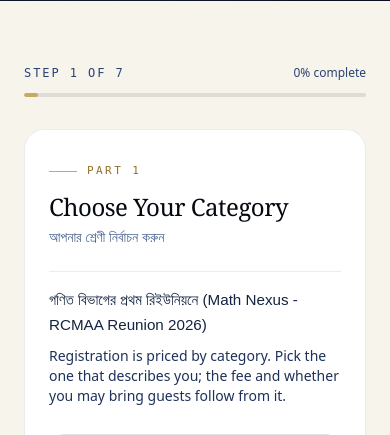
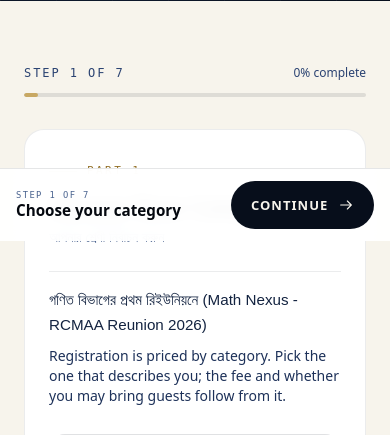
Before and after one commit to ASTGD/rcmaa, a Laravel app: page /register in a window 390 px wide. Shown: the part 603-1038 px from the top of the page. Run offline with Laravel 12, Linux system fonts and the light colour scheme; style sheets or scripts are compiled from the project's sources.

Commit message:
Make the registration form workable on a phone
Most people will register on a phone, and many of them are older graduates.
Three things made that harder than it needed to be.

Inputs were 15px. iOS Safari zooms the whole page whenever a focused field is
under 16px, so every one of the roughly thirty fields meant a zoom in and a
pinch back out. They are 16px on phones now, and stay at 15px from md up where
no zooming happens.

The Back and Continue buttons sat at the foot of the card, and the steps run to
two or three screens each on a phone — step 1 is 2,195px tall, step 5 is 1,870.
Every step therefore ended in a long scroll to find Continue. Meanwhile the
running total lived in the sidebar, which stacks below the entire form on a
phone: 3,132px down, so nobody saw what they were about to pay while filling it
in. Both now sit in a bar pinned above the thumb, which also carries the step
counter and respects the iPhone home indicator inset.

Fields carry autocomplete tokens, so a phone can offer the name, number, email
and address it already knows rather than making someone type them.

Verified at 375x812: no horizontal overflow on any of eleven pages, a complete
registration with a guest submits and prices correctly, and the honeypot is
still excluded from autofill.

Co-Authored-By: Claude Opus 5 <noreply@anthropic.com>

```diff
--- a/resources/css/app.css
+++ b/resources/css/app.css
@@ -334,9 +334,18 @@
         background: #fff;
         border-radius: 0.75rem;
         padding: 0.8rem 1rem;
-        font-size: 0.9375rem;
+        /* 16px, not 15px, and deliberately so: iOS Safari zooms the whole page
+           when a focused field is under 16px. Across a seven-step form that is
+           a zoom-and-pinch-back on every single field. */
+        font-size: 1rem;
         color: var(--color-ink-900);
         transition: border-color 0.25s, box-shadow 0.25s, background-color 0.25s;
+    }
+
+    @media (min-width: 768px) {
+        .input {
+            font-size: 0.9375rem;
+        }
     }
 
     .input::placeholder {
--- a/resources/views/components/field.blade.php
+++ b/resources/views/components/field.blade.php
@@ -11,6 +11,9 @@
     // Current value for plain server-rendered forms. Alpine-backed forms hold
     // their own state and leave this null.
     'value' => null,
+    // Lets a phone offer the name, number or address it already knows. Most
+    // registrants are on a phone and many are not fast typists.
+    'autocomplete' => null,
     // Alpine binding. Defaults to form.<name>; pass :model="false" on plain
     // server-rendered forms that have no Alpine state behind them.
     'model' => null,
@@ -46,7 +49,8 @@
 
     @if ($type === 'textarea')
         <textarea id="{{ $id }}" name="{{ $name }}" rows="{{ $rows }}" class="input"
-                  placeholder="{{ $placeholder }}" @if ($serverError) aria-invalid="true" @endif
+                  placeholder="{{ $placeholder }}"
+                  @if ($autocomplete) autocomplete="{{ $autocomplete }}" @endif @if ($serverError) aria-invalid="true" @endif
                   {!! $binding !!}>{{ $current }}</textarea>
 
     @elseif ($type === 'select')
@@ -62,6 +66,7 @@
     @else
         <input id="{{ $id }}" name="{{ $name }}" type="{{ $type }}" class="input"
                placeholder="{{ $placeholder }}" value="{{ $current }}"
+               @if ($autocomplete) autocomplete="{{ $autocomplete }}" @endif
                @if ($type === 'tel') inputmode="tel" @endif
                @if ($type === 'number') inputmode="numeric" @endif
                @if ($serverError) aria-invalid="true" @endif {!! $binding !!}>
--- a/resources/views/pages/register.blade.php
+++ b/resources/views/pages/register.blade.php
@@ -199,17 +199,17 @@ From BDT {{ number_format($cheapest) }} &mdash; priced by category
                             @include('partials.register.heading', ['n' => 2, 'en' => 'Personal Details', 'bn' => 'ব্যক্তিগত তথ্য'])
 
                             <div class="grid gap-6 sm:grid-cols-2">
-                                <x-field name="full_name_en" label="Full Name (English)" required
+                                <x-field name="full_name_en" autocomplete="name" label="Full Name (English)" required
                                          placeholder="e.g. Md. Rofikul Islam"/>
                                 <x-field name="full_name_bn" label="Full Name" bn="বাংলায় নাম"
                                          placeholder="মোঃ রফিকুল ইসলাম"/>
 
-                                <x-field name="mobile" label="Mobile / Contact No" bn="মোবাইল" type="tel" required
+                                <x-field name="mobile" autocomplete="tel" label="Mobile / Contact No" bn="মোবাইল" type="tel" required
                                          placeholder="01712345678"/>
-                                <x-field name="whatsapp" label="WhatsApp Number" type="tel"
+                                <x-field name="whatsapp" autocomplete="tel" label="WhatsApp Number" type="tel"
                                          placeholder="Leave blank if same as mobile"/>
 
-                                <x-field name="email" label="Email Address" type="email" required
+                                <x-field name="email" autocomplete="email" label="Email Address" type="email" required
                                          placeholder="you@example.com"
                                          hint="Your reference number and confirmation are sent here."/>
                                 <x-field name="blood_group" label="Blood Group" type="select"
@@ -217,7 +217,7 @@ From BDT {{ number_format($cheapest) }} &mdash; priced by category
                                          placeholder="Select blood group"
                                          hint="Optional, but useful for the on-site medical desk."/>
 
-                                <x-field name="present_address" label="Present Address" bn="বর্তমান ঠিকানা"
+                                <x-field name="present_address" autocomplete="street-address" label="Present Address" bn="বর্তমান ঠিকানা"
                                          type="textarea" rows="3" required class="sm:col-span-2"/>
                                 <x-field name="permanent_address" label="Permanent Address" bn="স্থায়ী ঠিকানা"
                                          type="textarea" rows="3" class="sm:col-span-2"/>
@@ -277,9 +277,9 @@ From BDT {{ number_format($cheapest) }} &mdash; priced by category
                                 <div class="mt-8 grid gap-6 sm:grid-cols-2">
                                     <x-field name="profession" label="Profession / Sector" required
                                              placeholder="e.g. Education, Banking, Civil Service"/>
-                                    <x-field name="designation" label="Designation" bn="পদবী"
+                                    <x-field name="designation" autocomplete="organization-title" label="Designation" bn="পদবী"
                                              placeholder="e.g. Assistant Professor"/>
-                                    <x-field name="organization" label="Organization / Institution" bn="কর্মস্থল"
+                                    <x-field name="organization" autocomplete="organization" label="Organization / Institution" bn="কর্মস্থল"
                                              required class="sm:col-span-2"
                                              placeholder="e.g. Rajshahi College"/>
                                 </div>
@@ -576,8 +576,10 @@ From BDT {{ number_format($cheapest) }} &mdash; priced by category
                             @error('terms')<p class="field-error">{{ $message }}</p>@enderror
                         </div>
 
-                        {{-- ---------- Navigation ---------- --}}
-                        <div class="mt-10 flex items-center justify-between gap-4 border-t border-ink-900/8 pt-7">
+                        {{-- ---------- Navigation (tablet and desktop) ----------
+                             On phones this is replaced by the fixed bar below, so
+                             Continue is always in reach. --}}
+                        <div class="mt-10 hidden items-center justify-between gap-4 border-t border-ink-900/8 pt-7 md:flex">
                             <button type="button" @click="previous()" x-show="step > 1"
                                     class="btn btn-outline btn-sm">
                                 <x-icon name="chevron-left" class="h-3.5 w-3.5"/>
@@ -654,6 +656,50 @@ From BDT {{ number_format($cheapest) }} &mdash; priced by category
                         <p class="mt-3 text-xs text-ink-400">{{ config('rcmaa.contact.hotline_hours') }}</p>
                     </div>
                 </aside>
+
+                {{-- ---------- Mobile action bar ----------
+                     Most people register on a phone, and the steps run to two or
+                     three screens each. With the buttons at the foot of the card,
+                     every step ended in a long scroll to find "Continue" — and the
+                     running total sat below the whole form, so nobody saw what they
+                     were about to pay while filling it in. Both live here instead,
+                     pinned above the thumb. --}}
+                <div class="fixed inset-x-0 bottom-0 z-40 border-t border-ink-900/10 bg-white/95 backdrop-blur-sm md:hidden"
+                     style="padding-bottom: env(safe-area-inset-bottom)">
+                    <div class="flex items-center gap-3 px-4 py-3">
+                        <button type="button" @click="previous()" x-show="step > 1"
+                                class="grid h-12 w-12 flex-none place-items-center rounded-xl border border-ink-900/15 text-ink-700"
+                                aria-label="Back to the previous step">
+                            <x-icon name="chevron-left" class="h-5 w-5"/>
+                        </button>
+
+                        <div class="min-w-0 flex-1 leading-tight">
+                            <p class="font-mono text-[0.55rem] uppercase tracking-[0.16em] text-ink-400">
+                                Step <span x-text="step"></span> of <span x-text="totalSteps"></span>
+                            </p>
+                            {{-- Before a category is picked the fee is genuinely
+                                 unknown; "BDT 0" would read as free. --}}
+                            <p class="truncate text-[0.95rem] font-semibold text-ink-950"
+                               x-text="form.category ? 'BDT ' + formattedFee : 'Choose your category'"></p>
+                        </div>
+
+                        <button type="button" @click="next()" x-show="step < totalSteps"
+                                class="btn btn-ink !h-12 flex-none !px-5">
+                            Continue
+                            <x-icon name="arrow-right" class="h-4 w-4"/>
+                        </button>
+
+                        <button type="submit" x-show="step === totalSteps" :disabled="submitting"
+                                class="btn btn-primary !h-12 flex-none !px-5">
+                            <span x-show="!submitting">Complete</span>
+                            <span x-show="submitting" x-cloak>Sending…</span>
+                            <x-icon name="check" class="h-4 w-4"/>
+                        </button>
+                    </div>
+                </div>
+
+                {{-- Clearance so the bar never covers the last field. --}}
+                <div class="h-24 md:hidden" aria-hidden="true"></div>
             </form>
             @endunless
         </div>
```
Also changed, not shown: resources/views/pages/portal/show.blade.php (+5 -5 lines).
